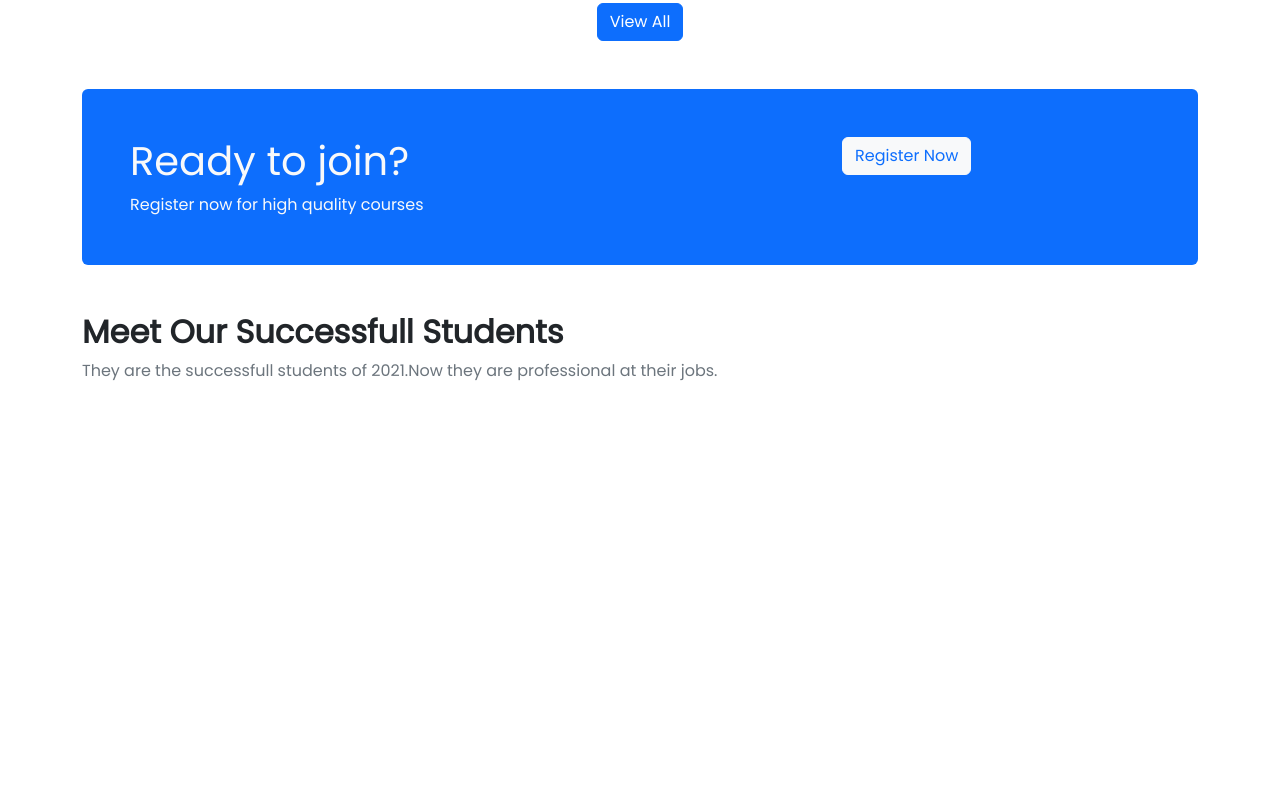
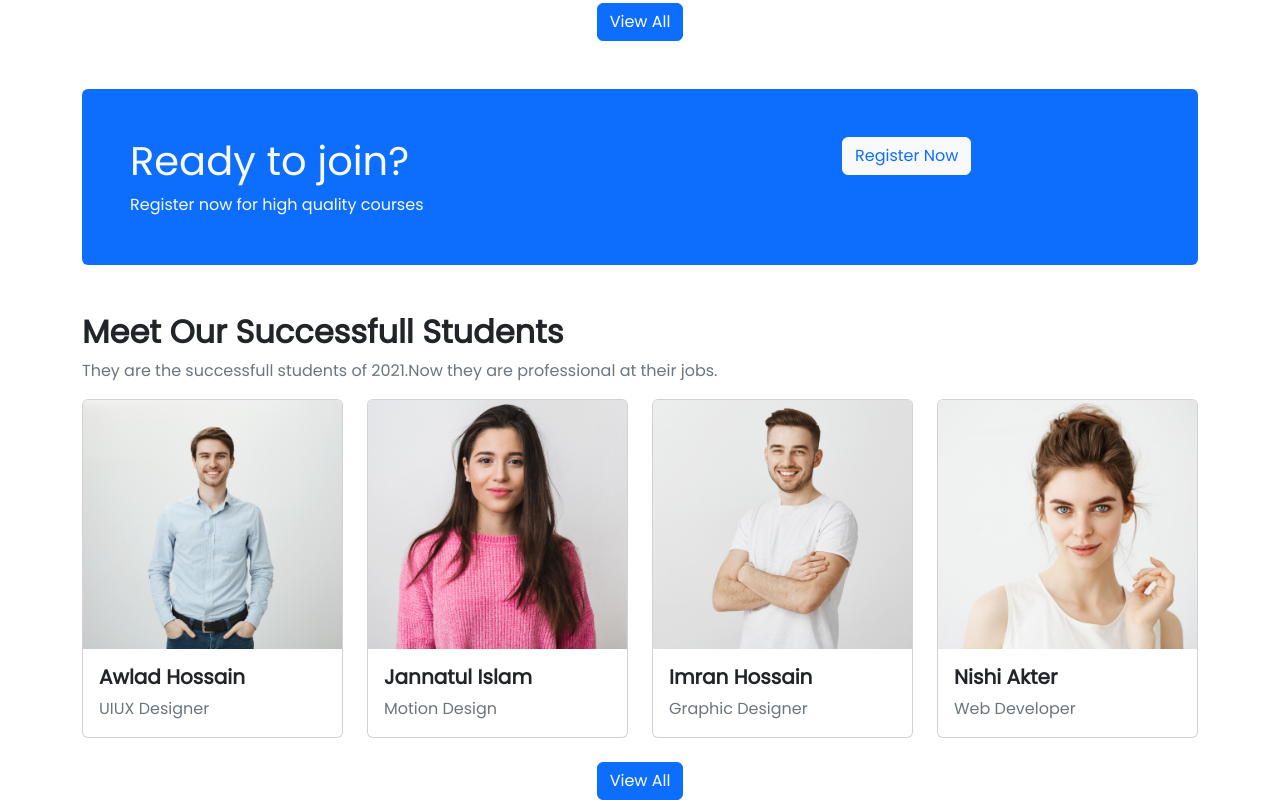
Before and after one commit to MDAFFAN7/Ed-Guru, a plain HTML site: page index.html in a window 1280 px wide. Shown: the part 1514-2314 px from the top of the page. Before the commit the page ends 1913 px from the top, so only its background shows below. Drawn offline with nearby package versions, Linux system fonts and the light colour scheme.

Commit message:
students

```diff
--- a/index.html
+++ b/index.html
@@ -247,7 +247,7 @@
         </div>
       </section>
       <!-- tab -->
-      <section class="d-xs-none d-sm-none d-md-block d-lg-none d-xl-none d-xxl-none">
+      <section class="d-md-block d-none d-lg-none d-xl-none d-xxl-none">
         <div class="card mt-3">
           <div class="card-body p-0">
             <div class="row">
@@ -343,11 +343,99 @@
         </div>
      </section>
       </main>
-      <main class="container">
+      <!-- students -->
+      <article class="container">
         <section>
           <h2 class="mt-5 fw-bold">Meet Our Successfull Students</h2>
           <p class="mt-2 text-secondary">They are the successfull students of 2021.Now they are professional at their jobs.</p>
         </section>
-    </main>
+        <!-- mob/pc -->
+        <section class="d-block d-md-none d-lg-block d-xl-block d-xxl-block">
+          <div class="row gy-4">
+            <div class="col-lg-3">
+              <div class="card">
+                <img src="images/student/student-1.png" class="card-img-top" alt="student one">
+                <div class="card-body">
+                  <h5 class="fw-bold">Awlad Hossain</h5>
+                  <p class="card-text text-secondary">UIUX Designer</p>
+                </div>
+              </div>
+            </div>
+            <div class="col-lg-3">
+              <div class="card">
+                <img src="images/student/student-2.png" class="card-img-top" alt="student two">
+                <div class="card-body">
+                  <h5 class="fw-bold">Jannatul Islam</h5>
+                  <p class="card-text text-secondary">Motion Design</p>
+                </div>
+              </div>
+            </div>
+            <div class="col-lg-3">
+              <div class="card">
+                <img src="images/student/student-3.png" class="card-img-top" alt="student three">
+                <div class="card-body">
+                  <h5 class="fw-bold">Imran Hossain</h5>
+                  <p class="card-text text-secondary">Graphic Designer</p>
+                </div>
+              </div>
+            </div>
+            <div class="col-lg-3">
+              <div class="card">
+                <img src="images/student/student-4.png" class="card-img-top" alt="student four">
+                <div class="card-body">
+                  <h5 class="fw-bold">Nishi Akter</h5>
+                  <p class="card-text text-secondary">Web Developer</p>
+                </div>
+              </div>
+            </div>
+          </div>
+        </section>
+        <!-- tab -->
+        <section class="d-none d-md-block d-lg-none d-xl-none d-xxl-none">
+          <div class="row gy-4 mt-3">
+            <div class="col-md-6">
+              <div class="card">
+                <img src="images/student/student-1.png" class="card-img-top" alt="student one">
+                <div class="card-body">
+                  <h5 class="fw-bold">Awlad Hossain</h5>
+                  <p class="card-text text-secondary">UIUX Designer</p>
+                </div>
+              </div>
+            </div>
+            <div class="col-md-6">
+              <div class="col-lg-3">
+                <div class="card">
+                  <img src="images/student/student-2.png" class="card-img-top" alt="student two">
+                  <div class="card-body">
+                    <h5 class="fw-bold">Jannatul Islam</h5>
+                    <p class="card-text text-secondary">Motion Design</p>
+                  </div>
+                </div>
+              </div>
+            </div>
+            <div class="col-md-6">
+              <div class="card">
+                <img src="images/student/student-3.png" class="card-img-top" alt="student three">
+                <div class="card-body">
+                  <h5 class="fw-bold">Imran Hossain</h5>
+                  <p class="card-text text-secondary">Graphic Designer</p>
+                </div>
+              </div>
+            </div>
+            <div class="col-md-6">
+              <div class="card">
+                <img src="images/student/student-4.png" class="card-img-top" alt="student four">
+                <div class="card-body">
+                  <h5 class="fw-bold">Nishi Akter</h5>
+                  <p class="card-text text-secondary">Web Developer</p>
+                </div>
+              </div>
+            </div>
+          </div>
+        </section>
+        <div>
+          <center><button type="button" class="btn btn-primary mt-4">View All</button></center>
+        </div>
+      </article>
   </body>
 </html>
```
